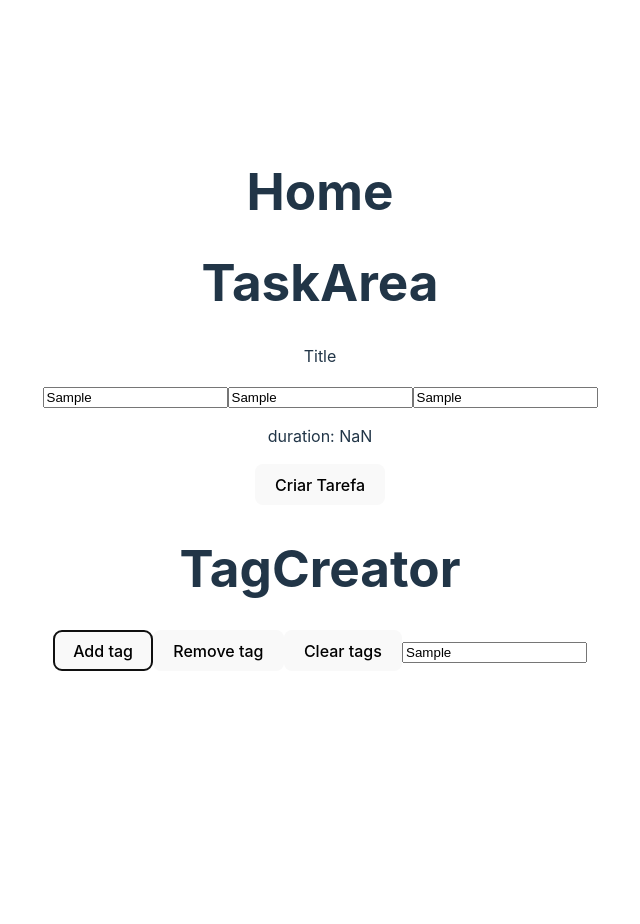
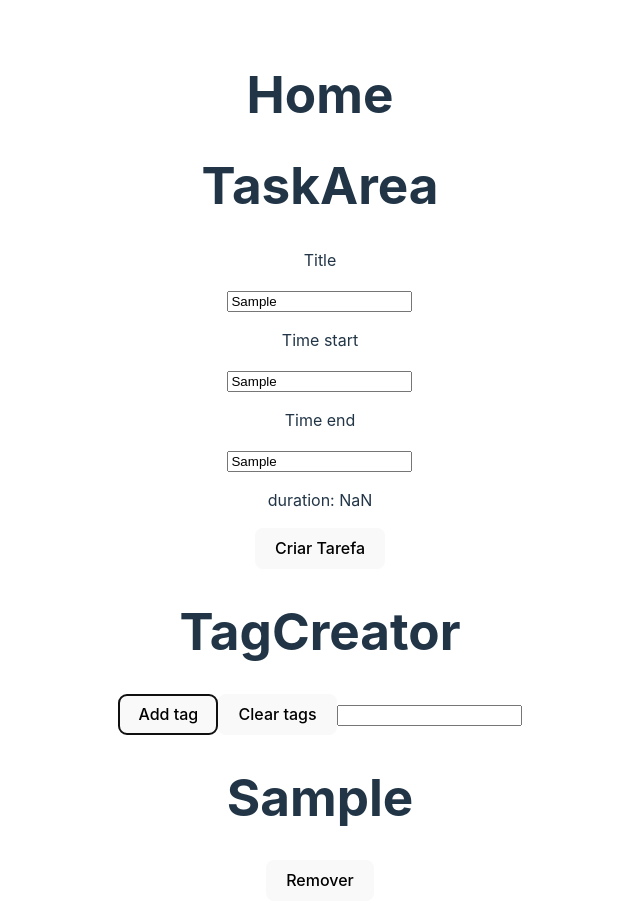
Before and after one commit to andreapmacedo/t-schedule, a React (Vite) app: page / in a window 1280 px wide. Both pictures are taken after typing "Sample", "Sample", "Sample", "Sample" into the empty fields and a click on the button "Add tag". Shown: the top 924 px of the page, without its empty margins (320-960 px from the left). Before the commit the page ends 800 px from the top, so only its background shows below. Built offline with nearby package versions, Linux system fonts and the light colour scheme.

Commit message:
feat: Implementa componente tag.

```diff
--- /dev/null
+++ b/src/components/TagComponent.jsx
@@ -0,0 +1,15 @@
+import React from 'react';
+
+export default function TagComponent(props) {
+  console.log('props', props);
+  console.log('props.tag', props.tag);
+
+  return (
+    <>
+      {/* <h1>TaskComponent</h1> */}
+      <h1>{props.tag}</h1>
+      <button onClick={() => props.remove(props.tag)}>Remover</button>
+
+    </>
+  );
+}
--- a/src/components/TagCreator.jsx
+++ b/src/components/TagCreator.jsx
@@ -1,8 +1,11 @@
-import React, { useEffect, useState } from 'react';
+import React, { useEffect, useState, useContext } from 'react';
+import MainContext from '../context/MainContext';
+import TagComponent from './TagComponent';
 
 export default function TagCreator() {
-  const [tags, setTags] = useState();
   const [tag, setTag] = useState();
+  const [tags, setTags] = useState([]);
+  // const { tags, setTags } = useContext(MainContext);
 
   const getLocalStorage = () => {
     console.log('getLocalStorage->tags');
@@ -26,31 +29,14 @@ export default function TagCreator() {
     const newTags = [...tags, tag];
     setTags(newTags);
     setLocalStorage(newTags);
-    // setTag('');
+    setTag('');
   }
-  // const addTag = (tag) => {
-  //   const tagName = tag + tags.length;
-  //   const newTags = [...tags, tagName];
-  //   setTags(newTags);
-  //   setLocalStorage(newTags);
-  // }
 
-  const removeTag = () => {
-    if(!tag) return; // if tag is empty, return out of the function
-    // if(tags.includes(tag)) {
-      console.log('tagg', tag);
-      const newTags = tags.filter((t) => t !== tag);
-      setTags(newTags);
-      setLocalStorage(newTags);
-    // }
+  const removeTag = (tagItem) => {
+    const newTags = tags.filter((t) => t !== tagItem);
+    setTags(newTags);
+    setLocalStorage(newTags);
   }
-  // const removeTag = (tag) => {
-  //   const tagName = tag + (tags.length-1);
-  //   console.log('tagName', tagName);
-  //   const newTags = tags.filter((t) => t !== tagName);
-  //   setTags(newTags);
-  //   setLocalStorage(newTags);
-  // }
 
   const clearTags = () => {
     setTags([]);
@@ -65,9 +51,15 @@ export default function TagCreator() {
     <>
       <h1>TagCreator</h1>
       <button onClick={() => addTag('tag')}>Add tag</button>
-      <button onClick={() => removeTag('tag')}>Remove tag</button>
       <button onClick={() => clearTags()}>Clear tags</button>
       <input type="text" value={tag} onChange={e => setTag(e.target.value)} />
+      <div>
+        {tags.map((tag, index) => (
+          <div key={index} draggable>
+            <TagComponent tag={tag} remove={removeTag}/>
+          </div>
+        ))}
+      </div>
     </>
   );
 }
--- a/src/components/TaskArea.jsx
+++ b/src/components/TaskArea.jsx
@@ -46,14 +46,14 @@ export default function TaskArea() {
     // const newTask = tasks.filter((t) => t !== task);
   };
 
-  useEffect(() => {
-    setTasks(getLocalStorage());
-  }, []);
-
   const timeUpdate = () => {
     const durarion = task.timeEnd - task.timeStart;
     setTask({ ...task, duration: durarion });
   };
+
+  useEffect(() => {
+    setTasks(getLocalStorage());
+  }, []);
 
   useEffect(() => {
     timeUpdate();
@@ -72,7 +72,9 @@ export default function TaskArea() {
       <h1>TaskArea</h1>
       <p>Title</p>
       <input name="title" type="text" onChange={handleTaskChange} value={task.title}/>
+      <p>Time start</p>
       <input name="timeStart" type="text" onChange={handleTaskChange} value={task.timeStart}/>
+      <p>Time end</p>
       <input name="timeEnd" type="text" onChange={handleTaskChange} value={task.timeEnd}/>
       <p>duration: {task.duration}</p>
       <button onClick={() => createTask()}>Criar Tarefa</button>
```
